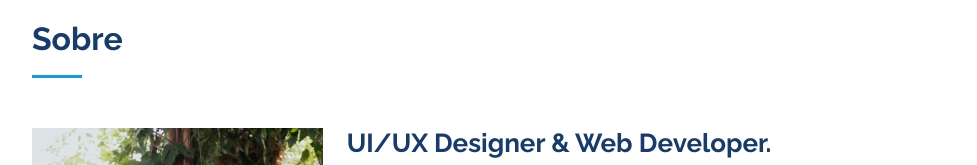
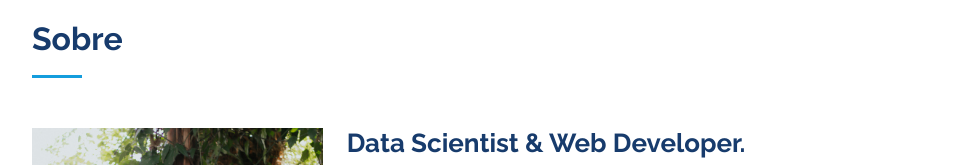
Before and after one commit to renanfrancosjc/portfolio, a plain HTML site: page index.html in a window 1280 px wide. Shown: the part 840-1005 px from the top of the page, without its empty margins (298-1275 px from the left). Drawn offline with nearby package versions, Linux system fonts and the light colour scheme.

Commit message:
troca troca

```diff
--- a/index.html
+++ b/index.html
@@ -96,7 +96,7 @@
             <img src="assets/img/profile-img.jpg" class="img-fluid" alt="">
           </div>
           <div class="col-lg-8 pt-4 pt-lg-0 content" data-aos="fade-left">
-            <h3>UI/UX Designer &amp; Web Developer.</h3>
+            <h3>Data Scientist &amp; Web Developer.</h3>
             <p class="fst-italic">
               Lorem ipsum dolor sit amet, consectetur adipiscing elit, sed do eiusmod tempor incididunt ut labore et
               dolore
```
